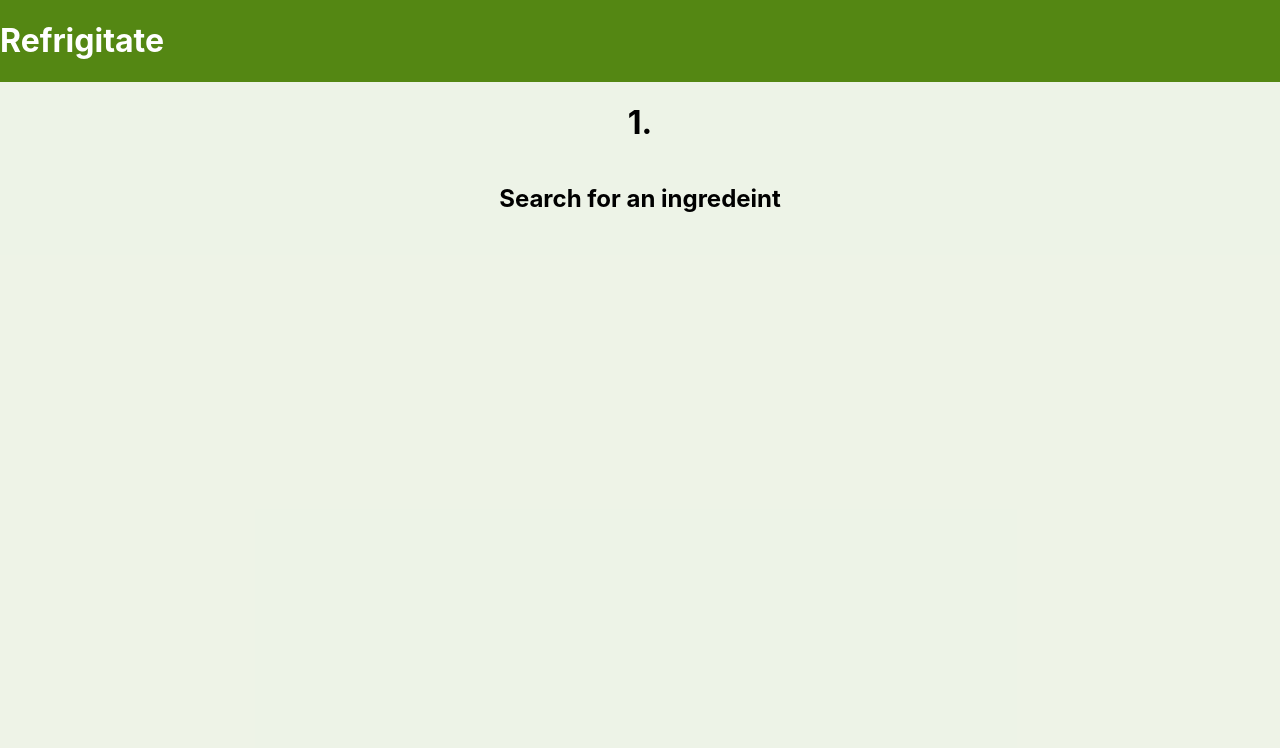
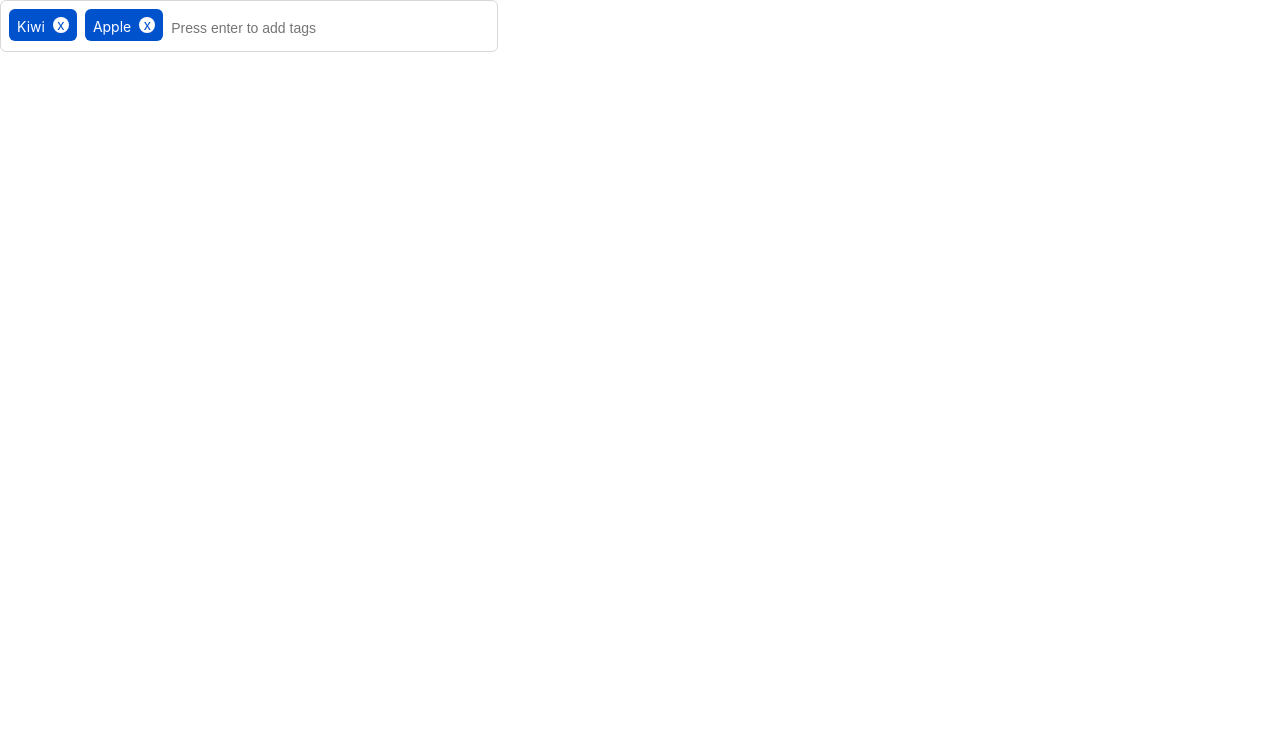
Before and after one commit to Maxizzle/Refrigitate, a React (Create React App) app: page /TagsInput in a window 1280 px wide. Shown: the top 748 px of the page. Built offline with nearby package versions, Linux system fonts and the light colour scheme.

Commit message:
input tags working and styled

```diff
--- a/package.json
+++ b/package.json
@@ -6,6 +6,7 @@
     "@testing-library/jest-dom": "^4.2.4",
     "@testing-library/react": "^9.4.0",
     "@testing-library/user-event": "^7.1.2",
+    "node-sass": "^4.13.0",
     "react": "^16.12.0",
     "react-dnd": "^10.0.2",
     "react-dnd-html5-backend": "^10.0.2",
@@ -15,6 +16,8 @@
     "react-tag-input": "^6.4.1"
   },
   "scripts": {
+
+    "scss": "node-sass",
     "start": "react-scripts start",
     "build": "react-scripts build",
     "test": "react-scripts test",
@@ -34,5 +37,8 @@
       "last 1 firefox version",
       "last 1 safari version"
     ]
+  },
+  "devDependencies": {
+    "sass": "^1.23.7"
   }
 }
--- a/src/App.js
+++ b/src/App.js
@@ -7,11 +7,12 @@ import Home from './components/Home'
 import MobileTwo from './components/MobileTwo'
 import MobileThree from './components/MobileThree'
 import MobileFour from './components/MobileFour'
-// import Tag from './components/Tag'
+// import './TagsInput.scss';
+import TagsInput from './components/TagsInput';
+import './App.css';
+import MobileIntro from './components/MobileIntro'
+import { isMetaProperty } from '@babel/types';
 
-import MobileIntro from './components/MobileIntro'
-import './App.css';
-import { isMetaProperty } from '@babel/types';
 
 function App() {
   return (
@@ -23,10 +24,12 @@ function App() {
         <Route exact path='/MobileTwo' component={MobileTwo} />
         <Route exact path='/MobileThree' component={MobileThree} />
         <Route exact path='/MobileFour' component={MobileFour} />
+        <Route exact path='/TagsInput' component={TagsInput} />
 
 
 
 
+       <TagsInput />
         <Home />
       </Switch>
 
--- /dev/null
+++ b/src/Apps.scss
@@ -0,0 +1,4 @@
+// $myColor: red;
+// .first-page{
+//     background-color: $myColor;
+// }
--- a/src/components/TagsInput.jsx
+++ b/src/components/TagsInput.jsx
@@ -1,36 +1,38 @@
-import React from 'react'
-// import './TagsInput.scss'
+import React from "react";
+import './TagsInput.scss'
 
 const TagsInput = props => {
-    const [tags, setTags] = React.useState(["Onion", "Gralic"])
+    const [tags, setTags] = React.useState(["Kiwi", "Apple"]);
     const removeTags = indexToRemove => {
-        setTags([...tags.filter((__, index) => index !== indexToRemove)])
-    }
-}
-
+        setTags([...tags.filter((_, index) => index !== indexToRemove)]);
+    };
     const addTags = event => {
         if (event.target.value !== "") {
-    setTags([...tags, event.target.value])
-    event.target.value = ""
+            setTags([...tags, event.target.value]);
+            event.target.value = "";
         }
-}
-
+    };
     return (
         <div className="tags-input">
             <ul id="tags">
-        {tags.map((tag, index) =>{
+                {tags.map((tag, index) => (
                     <li key={index} className="tag">
-                <span className="tag-title">{tag}</span>
-                <span className="tag-close-icon" onClick={() => removeTags(index)}> x </span>
+                        <span className='tag-title'>{tag}</span>
+                        <span className='tag-close-icon'
+                            onClick={() => removeTags(index)}
+                        >
+                            x
+                        </span>
                     </li>
-        })}
+                ))}
             </ul>
-        <input type="text"
-        onKeyUp={event => event.key === "Enter" ? addTags(event) : null} placeholder="Press enter to add tags" />
+            <input
+                type="text"
+                onKeyUp={event => event.key === "Enter" ? addTags(event) : null}
+                placeholder="Press enter to add tags"
+            />
+        </div>
+    );
+};
 
-    </div>
-)
-
-
-
-export default TagsInput
+export default TagsInput;
--- /dev/null
+++ b/src/components/TagsInput.scss
@@ -0,0 +1,67 @@
+.tags-input {
+    display: flex;
+    align-items: flex-start;
+    flex-wrap: wrap;
+    min-height: 48px;
+    width: 480px;
+    padding: 0 8px;
+    border: 1px solid rgb(214, 216, 218);
+    border-radius: 6px;
+    &:focus-within {
+        border: 1px solid #0052cc;
+    }
+    input {
+        flex: 1;
+        border: none;
+        height: 46px;
+        font-size: 14px;
+        padding: 4px 0 0 0;
+        &:focus {
+            outline: transparent;
+        }
+    }
+}
+
+#tags {
+    display: flex;
+    flex-wrap: wrap;
+    padding: 0;
+    margin: 8px 0 0 0;
+}
+
+.tag {
+    width: auto;
+    height: 32px;
+    display: flex;
+    align-items: center;
+    justify-content: center;
+    color: #fff;
+    padding: 0 8px;
+    font-size: 14px;
+    list-style: none;
+    border-radius: 6px;
+    margin: 0 8px 8px 0;
+    background: #0052cc;
+    .tag-title {
+        margin-top: 3px;
+    }
+    .tag-close-icon {
+        display: block;
+        width: 16px;
+        height: 16px;
+        line-height: 16px;
+        text-align: center;
+        font-size: 14px;
+        margin-left: 8px;
+        color: #0052cc;
+        border-radius: 50%;
+        background: #fff;
+        cursor: pointer;
+    }
+}
+
+@media screen and (max-width: 567px) {
+    .tags-input {
+        width: calc(100vw - 32px);
+    }
+}
```
Also changed, not shown: 1 other file (tests, documents, lock files or other folders). Lines whose indentation alone changed are shown as unchanged.
